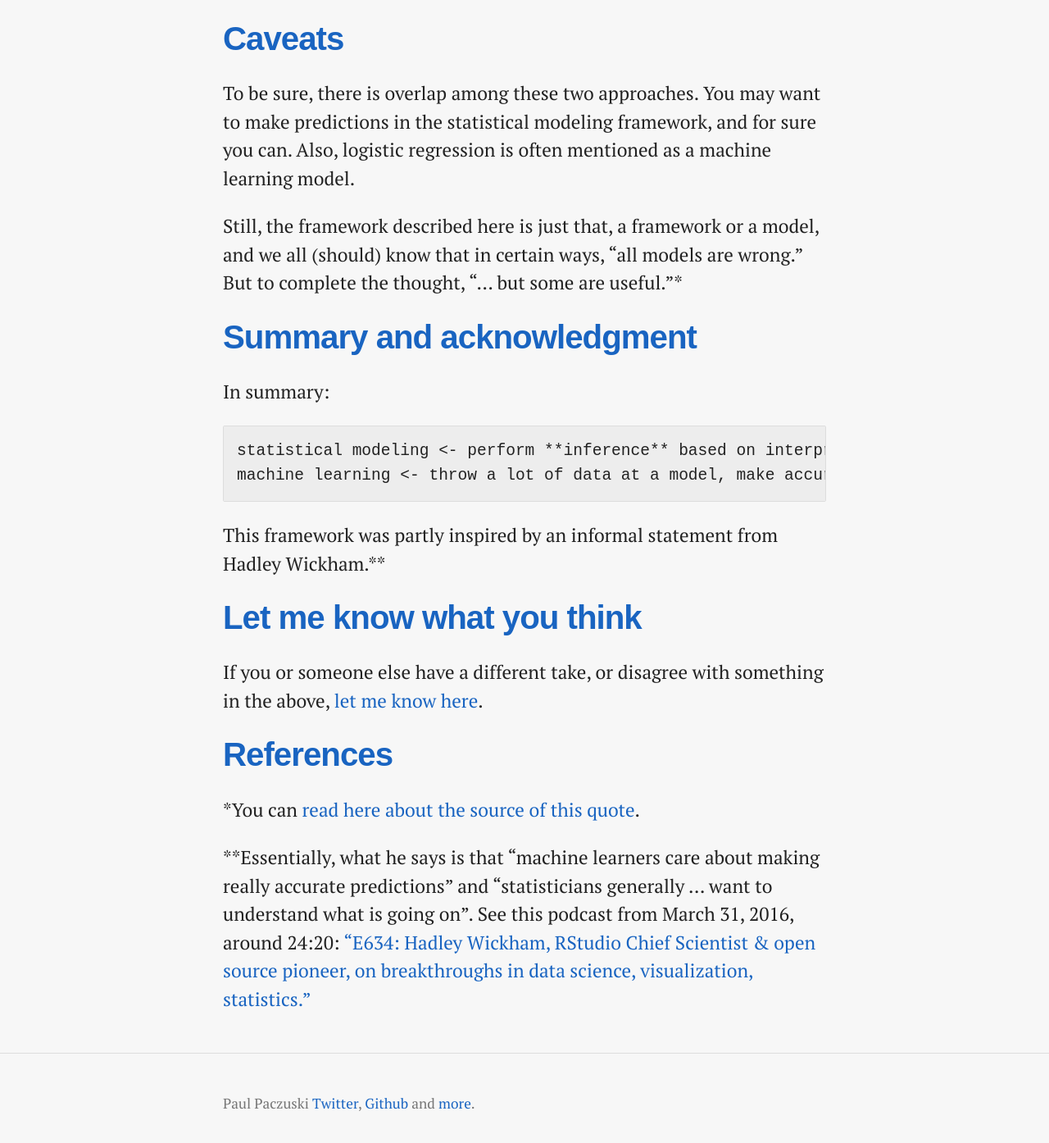
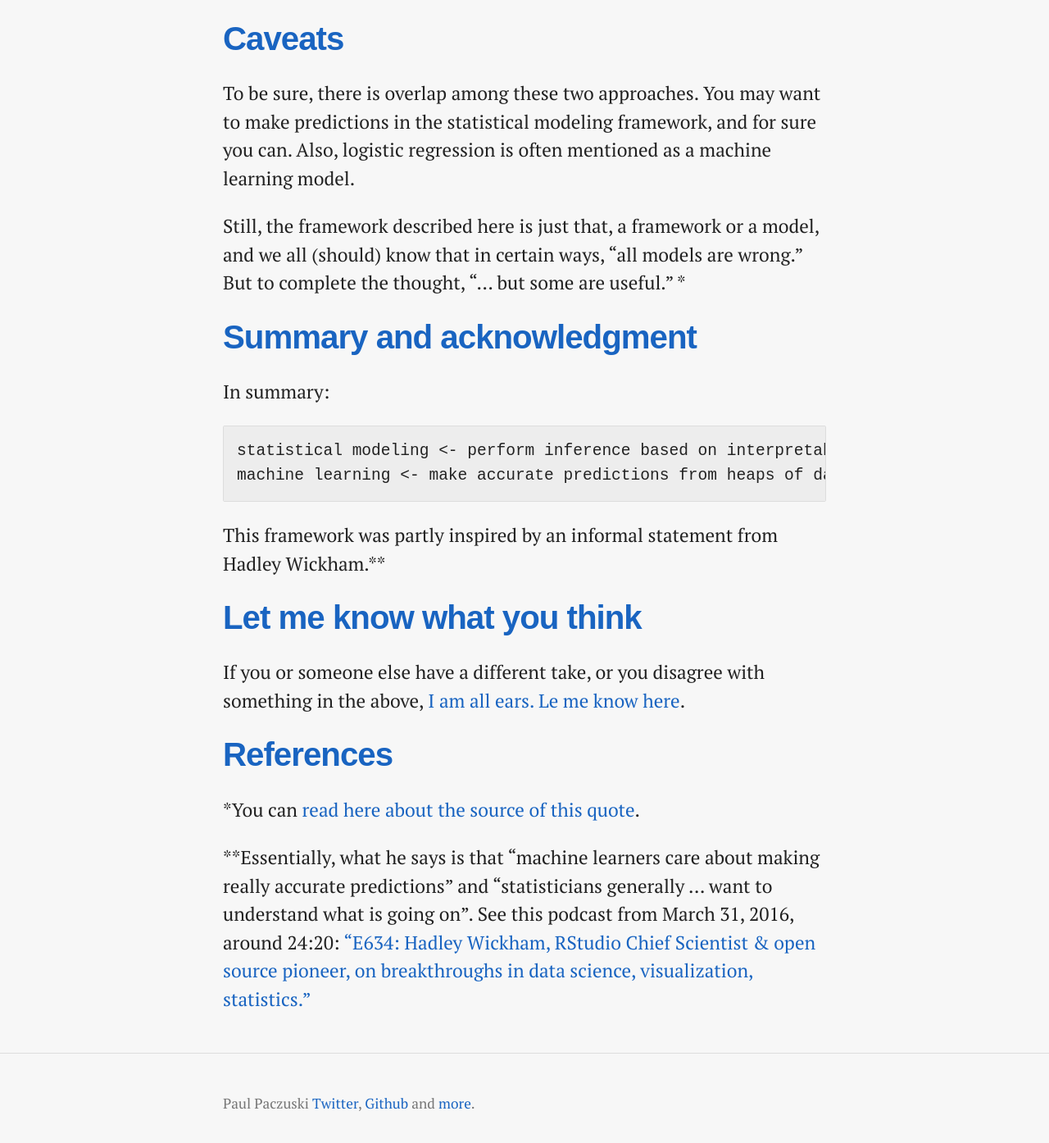
Before and after one commit to pavopax/pavopax.github.io, a Jekyll site: the page built from _posts/2016-07-12-statistical-modeling-vs-machine-learning.md, in a window 1280 px wide and 1400 px high, scrolled down 1901 px. Shown: the top 1394 px of the window at 82% size. Built offline with Jekyll 4.4.1, drawn with Linux system fonts in a browser that asks for light colours; nearby versions of some CDN libraries; library files that are not in the unit come from our copies.

Commit message:
[tweak] tweak blog post

```diff
--- a/_posts/2016-07-12-statistical-modeling-vs-machine-learning.md
+++ b/_posts/2016-07-12-statistical-modeling-vs-machine-learning.md
@@ -59,23 +59,23 @@ logistic regression is often mentioned as a machine learning model.
 
 Still, the framework described here is just that, a framework or a model, and
 we all (should) know that in certain ways, "all models are wrong." But to
-complete the thought, "... but some are useful."*
+complete the thought, "... but some are useful." *
 
 ## Summary and acknowledgment
 
 In summary:
 
-	statistical modeling <- perform **inference** based on interpretable models
-	machine learning <- throw a lot of data at a model, make accurate **predictions**. Interpretability not important
+	statistical modeling <- perform inference based on interpretable models
+	machine learning <- make accurate predictions from heaps of data. Interpretability not important
 
 This framework was partly inspired by an informal statement from Hadley Wickham.**
 
 
 ## Let me know what you think
 
-If you or someone else have a different take, or
+If you or someone else have a different take, or you
 disagree with something in the above,
-[let me know here](http://twitter.com/pavopax).
+[I am all ears. Le me know here](http://twitter.com/pavopax).
 
 
 ## References
```
